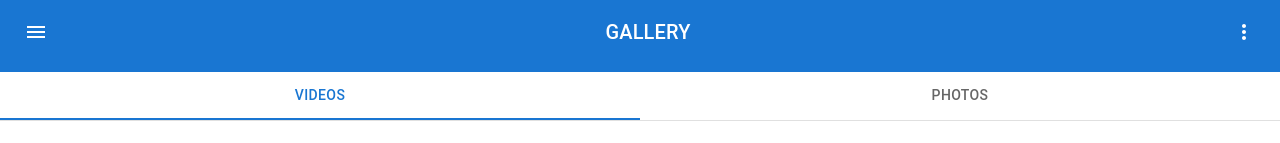
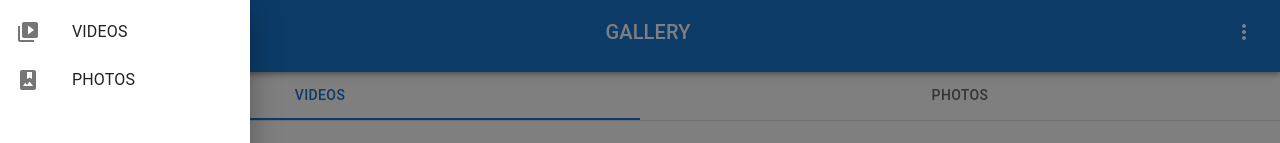
Before and after one commit to Project-Kombil/OD, a React (Create React App) app: page / in a window 1280 px wide. Both pictures are taken after a click on the button 36 px from the left and 32 px from the top of the page. Shown: the top 143 px of the page. Built offline with nearby package versions, Linux system fonts and the light colour scheme.

Commit message:
Router Fix

```diff
--- a/src/App.tsx
+++ b/src/App.tsx
@@ -2,15 +2,18 @@ import { createBrowserRouter, RouterProvider } from "react-router-dom";
 
 import Gallery from "./pages/Gallery";
 import Detail from "./pages/Detail";
+import ErrorPage from "./pages/ErrorPage";
 
 const router = createBrowserRouter([
 	{
 		path: "/",
 		element: <Gallery />,
+		errorElement: <ErrorPage />,
 	},
 	{
 		path: "detail",
 		element: <Detail />,
+		errorElement: <ErrorPage />,
 	},
 ]);
 
--- a/src/assets/Interface.tsx
+++ b/src/assets/Interface.tsx
@@ -1,3 +1,7 @@
+export interface MyComponentProps {
+	name: string;
+}
+
 export interface Gallery {
 	name: string;
 	videos: Video[];
--- /dev/null
+++ b/src/components/DrawMenu.tsx
@@ -0,0 +1,46 @@
+// DrawerMenu.js
+import {
+	Drawer,
+	Box,
+	List,
+	ListItem,
+	ListItemIcon,
+	ListItemText,
+} from "@mui/material";
+
+import VideoLibraryIcon from "@mui/icons-material/VideoLibrary";
+import PhotoAlbumIcon from "@mui/icons-material/PhotoAlbum";
+
+function DrawerMenu({ open, onClose }: any) {
+	const handleListClick = () => {
+		// handle list item click if needed
+	};
+
+	return (
+		<Drawer anchor="left" open={open} onClose={onClose}>
+			<Box
+				sx={{ width: 250 }}
+				role="presentation"
+				onClick={onClose}
+				onKeyDown={onClose}
+			>
+				<List>
+					<ListItem onClick={handleListClick}>
+						<ListItemIcon>
+							<VideoLibraryIcon />
+						</ListItemIcon>
+						<ListItemText primary="VIDEOS" />
+					</ListItem>
+					<ListItem onClick={handleListClick}>
+						<ListItemIcon>
+							<PhotoAlbumIcon />
+						</ListItemIcon>
+						<ListItemText primary="PHOTOS" />
+					</ListItem>
+				</List>
+			</Box>
+		</Drawer>
+	);
+}
+
+export default DrawerMenu;
--- /dev/null
+++ b/src/components/NavBar.tsx
@@ -0,0 +1,66 @@
+// NavBar.js
+import { useState } from "react";
+import { AppBar, Box, Toolbar, Typography, IconButton } from "@mui/material";
+import { styled } from "@mui/material/styles";
+import MenuIcon from "@mui/icons-material/Menu";
+import MoreIcon from "@mui/icons-material/MoreVert";
+import DrawerMenu from "./DrawMenu";
+
+import { MyComponentProps } from "../assets/Interface";
+
+const StyledToolbar = styled(Toolbar)(({ theme }) => ({
+	alignItems: "flex-start",
+	paddingTop: theme.spacing(1),
+	paddingBottom: theme.spacing(2),
+}));
+
+function NavBar(props: MyComponentProps) {
+	const [open, setOpen] = useState(false);
+
+	const handleDrawerOpen = () => {
+		setOpen(true);
+	};
+
+	const handleDrawerClose = () => {
+		setOpen(false);
+	};
+
+	return (
+		<Box sx={{ flexGrow: 1 }}>
+			<AppBar position="static">
+				<StyledToolbar>
+					<IconButton
+						size="large"
+						edge="start"
+						color="inherit"
+						aria-label="open drawer"
+						sx={{ mr: 2 }}
+						onClick={handleDrawerOpen}
+					>
+						<MenuIcon />
+					</IconButton>
+					<Typography
+						variant="h6"
+						noWrap
+						component="div"
+						align="center"
+						sx={{ flexGrow: 1, alignSelf: "center" }}
+					>
+						{props.name}
+					</Typography>
+					<IconButton
+						size="large"
+						aria-label="display more actions"
+						edge="end"
+						color="inherit"
+					>
+						<MoreIcon />
+					</IconButton>
+				</StyledToolbar>
+			</AppBar>
+			<DrawerMenu open={open} onClose={handleDrawerClose} />
+		</Box>
+	);
+}
+
+export default NavBar;
--- a/src/components/TabView.tsx
+++ b/src/components/TabView.tsx
@@ -1,39 +1,39 @@
-import { useState } from "react";
-import { Box, Tab, Tabs } from "@mui/material";
+import React, { useState } from "react";
+import { Box, Tab } from "@mui/material";
+import { TabContext, TabList, TabPanel } from "@mui/lab";
 
 import PhotosList from "./PhotosList";
 import VideosList from "./VideosList";
 
-function CenteredTabs() {
-	const [value, setValue] = useState(0);
-
-	const handleChange = (event: React.SyntheticEvent, newValue: number) => {
+function TabView() {
+	const [value, setValue] = useState("1");
+	const handleChange = (event: React.SyntheticEvent, newValue: string) => {
 		setValue(newValue);
 	};
 
 	return (
-		<Box>
-			<Box
-				sx={{
-					width: "100%",
-					bgcolor: "background.paper",
-					borderBottom: 1,
-					borderColor: "divider",
-				}}
-			>
-				<Tabs
-					value={value}
-					onChange={handleChange}
-					centered
-					variant="fullWidth"
-				>
-					<Tab label="VIDEOS" />
-					<Tab label="PHOTOS" />
-				</Tabs>
-			</Box>
-			<Box>{value === 0 ? <VideosList /> : <PhotosList />}</Box>
+		<Box sx={{ width: "100%" }}>
+			<TabContext value={value}>
+				<Box sx={{ borderBottom: 1, borderColor: "divider" }}>
+					<TabList
+						onChange={handleChange}
+						centered
+						variant="fullWidth"
+						aria-label="tab list"
+					>
+						<Tab label="VIDEOS" value="1" />
+						<Tab label="PHOTOS" value="2" />
+					</TabList>
+				</Box>
+				<TabPanel value="1">
+					<VideosList />
+				</TabPanel>
+				<TabPanel value="2">
+					<PhotosList />
+				</TabPanel>
+			</TabContext>
 		</Box>
 	);
 }
 
-export default CenteredTabs;
+export default TabView;
--- a/src/pages/Detail.tsx
+++ b/src/pages/Detail.tsx
@@ -1,7 +1,13 @@
-import { Container } from "@mui/material";
+import { Box } from "@mui/material";
+
+import NavBar from "../components/NavBar";
 
 function Detail() {
-	return <Container maxWidth="xl">In Detail Page</Container>;
+	return (
+		<Box sx={{ flexGrow: 1 }}>
+			<NavBar name="DETAIL" />
+		</Box>
+	);
 }
 
 export default Detail;
--- /dev/null
+++ b/src/pages/ErrorPage.jsx
@@ -0,0 +1,17 @@
+import { useRouteError } from "react-router-dom";
+
+function ErrorPage() {
+	const error = useRouteError();
+
+	return (
+		<div id="error-page">
+			<h1>Oops!</h1>
+			<p>Sorry, an unexpected error has occurred.</p>
+			<p>
+				<i>{error.statusText || error.message}</i>
+			</p>
+		</div>
+	);
+}
+
+export default ErrorPage;
--- a/src/pages/Gallery.tsx
+++ b/src/pages/Gallery.tsx
@@ -1,50 +1,12 @@
-import { AppBar, Box, Toolbar, Typography, IconButton } from "@mui/material";
-import { styled } from "@mui/material/styles";
-import MenuIcon from "@mui/icons-material/Menu";
-import MoreIcon from "@mui/icons-material/MoreVert";
+import { Box } from "@mui/material";
 
 import TabView from "../components/TabView";
-// import CenteredTabs from "./CenteredTabs";
-
-const StyledToolbar = styled(Toolbar)(({ theme }) => ({
-	alignItems: "flex-start",
-	paddingTop: theme.spacing(1),
-	paddingBottom: theme.spacing(2),
-}));
+import NavBar from "../components/NavBar";
 
 function Gallery() {
 	return (
 		<Box sx={{ flexGrow: 1 }}>
-			<AppBar position="static">
-				<StyledToolbar>
-					<IconButton
-						size="large"
-						edge="start"
-						color="inherit"
-						aria-label="open drawer"
-						sx={{ mr: 2 }}
-					>
-						<MenuIcon />
-					</IconButton>
-					<Typography
-						variant="h6"
-						noWrap
-						component="div"
-						align="center"
-						sx={{ flexGrow: 1, alignSelf: "center" }}
-					>
-						GALLERY
-					</Typography>
-					<IconButton
-						size="large"
-						aria-label="display more actions"
-						edge="end"
-						color="inherit"
-					>
-						<MoreIcon />
-					</IconButton>
-				</StyledToolbar>
-			</AppBar>
+			<NavBar name="GALLERY" />
 			<TabView />
 		</Box>
 	);
```
Also changed, not shown: src/components/Photo.tsx (deleted, +0 -33 lines), src/components/Video.tsx (deleted, +0 -33 lines).
